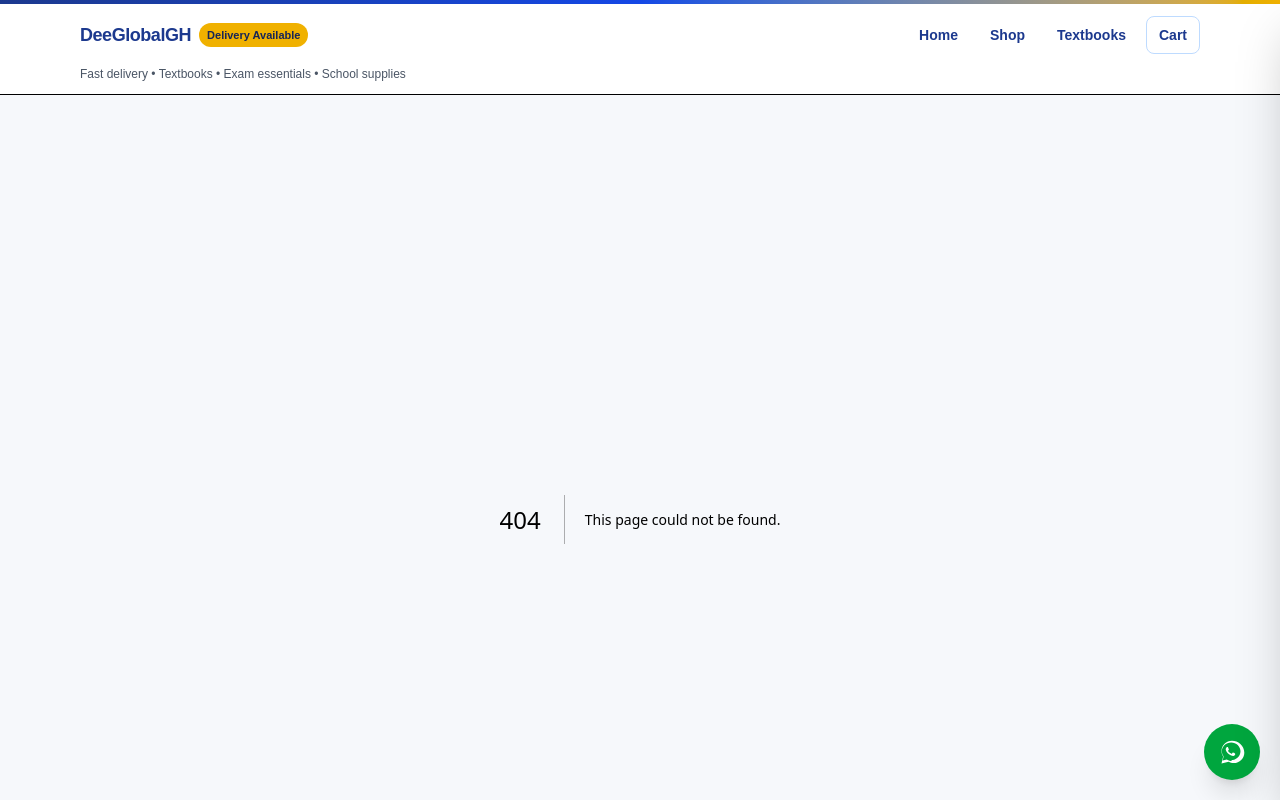
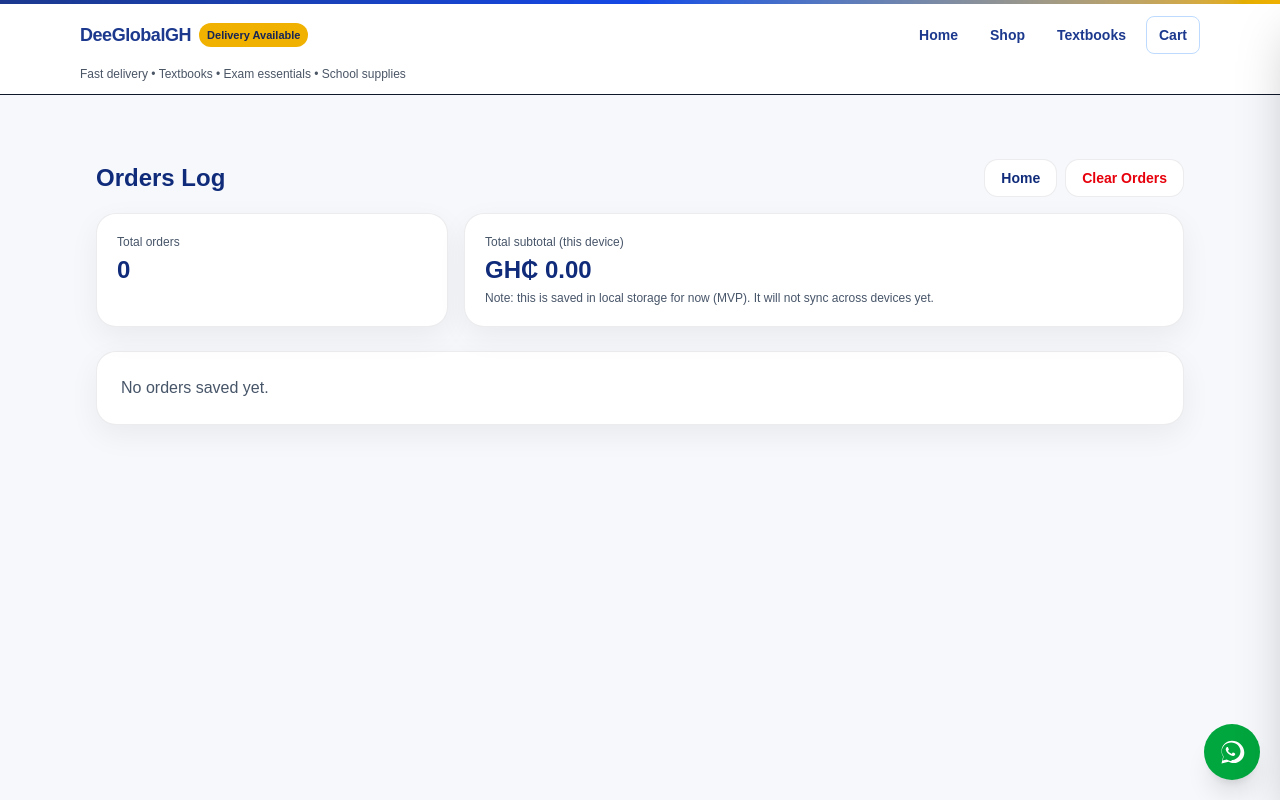
Before and after one commit to dlanquaye/deeglobalgh-website, a Next.js app: page /orders in a window 1280 px wide. Before the commit this address had no page. Shown: the top 800 px of the page. Built offline with nearby package versions, Linux system fonts and the light colour scheme.

Commit message:
Add Orders Log and save orders from checkout

```diff
--- a/app/checkout/page.tsx
+++ b/app/checkout/page.tsx
@@ -3,6 +3,7 @@
 import { useEffect, useMemo, useState } from "react";
 import Link from "next/link";
 import { useCart } from "@/app/context/CartContext";
+import { addOrder, generateOrderId } from "@/app/lib/orders";
 
 function formatMoney(amount: number) {
   return new Intl.NumberFormat("en-GH", {
@@ -59,7 +60,9 @@ function buildWhatsAppMessage(args: {
   lines.push("ORDER ITEMS");
 
   items.forEach((x, idx) => {
-    lines.push(`${idx + 1}. ${x.name}  x${x.qty}  (GH₵ ${formatMoney(x.price)})`);
+    lines.push(
+      `${idx + 1}. ${x.name}  x${x.qty}  (GH₵ ${formatMoney(x.price)})`
+    );
   });
 
   lines.push("");
@@ -96,8 +99,8 @@ export default function CheckoutPage() {
     if (!phone.trim()) setPhone(saved.phone || "");
     if (!location.trim()) setLocation(saved.location || "");
     if (!notes.trim()) setNotes(saved.notes || "");
+    if (saved.area) setArea(saved.area);
 
-    if (saved.area) setArea(saved.area);
     // eslint-disable-next-line react-hooks/exhaustive-deps
   }, []);
 
@@ -121,7 +124,7 @@ export default function CheckoutPage() {
     localStorage.setItem(CUSTOMER_PROFILE_KEY, JSON.stringify(profile));
   };
 
-  // ✅ This will allow callback page to show summary after Paystack payment
+  // ✅ Paystack snapshot for callback summary
   const savePaystackSnapshot = () => {
     const snapshot = {
       customer: {
@@ -144,11 +147,34 @@ export default function CheckoutPage() {
     localStorage.setItem(PAYSTACK_ORDER_SNAPSHOT_KEY, JSON.stringify(snapshot));
   };
 
+  // ✅ Save order record into Orders Log (local CRM)
+  const saveOrderRecord = (paymentMethod: "PAYSTACK" | "PAY_ON_DELIVERY") => {
+    addOrder({
+      id: generateOrderId(),
+      createdAt: new Date().toISOString(),
+      customer: {
+        fullName: fullName.trim(),
+        phone: phone.trim(),
+        area,
+        location: location.trim(),
+        notes: notes.trim(),
+      },
+      items: items.map((x) => ({
+        id: x.id,
+        name: x.name,
+        qty: x.qty,
+        price: x.price,
+      })),
+      subtotal,
+      paymentMethod,
+    });
+  };
+
   const placeOrder = () => {
     if (!canCheckout) return;
 
-    // ✅ Save customer for auto-fill next time
     saveCustomerProfile();
+    saveOrderRecord("PAY_ON_DELIVERY");
 
     const msg = buildWhatsAppMessage({
       name: fullName,
@@ -173,8 +199,8 @@ export default function CheckoutPage() {
   const payNowWithPaystack = async () => {
     if (!canCheckout) return;
 
-    // ✅ Save customer for auto-fill next time
     saveCustomerProfile();
+    saveOrderRecord("PAYSTACK");
 
     try {
       setPayError(null);
--- /dev/null
+++ b/app/lib/orders.ts
@@ -0,0 +1,71 @@
+export type OrderItem = {
+  id: string;
+  name: string;
+  qty: number;
+  price: number;
+};
+
+export type CustomerDetails = {
+  fullName: string;
+  phone: string;
+  area: string;
+  location: string;
+  notes?: string;
+};
+
+export type OrderPaymentMethod = "PAYSTACK" | "PAY_ON_DELIVERY";
+
+export type OrderRecord = {
+  id: string; // DG-YYYYMMDD-XXXX
+  createdAt: string;
+
+  customer: CustomerDetails;
+  items: OrderItem[];
+  subtotal: number;
+
+  paymentMethod: OrderPaymentMethod;
+
+  // Paystack
+  paystackReference?: string;
+  paystackStatus?: "success" | "failed" | "abandoned" | "unknown";
+};
+
+const ORDERS_KEY = "dg_orders_v1";
+
+function safeParse<T>(raw: string | null): T | null {
+  try {
+    return raw ? (JSON.parse(raw) as T) : null;
+  } catch {
+    return null;
+  }
+}
+
+export function generateOrderId(date = new Date()) {
+  const yyyy = date.getFullYear();
+  const mm = String(date.getMonth() + 1).padStart(2, "0");
+  const dd = String(date.getDate()).padStart(2, "0");
+
+  const rand = Math.floor(1000 + Math.random() * 9000); // 4 digits
+  return `DG-${yyyy}${mm}${dd}-${rand}`;
+}
+
+export function loadOrders(): OrderRecord[] {
+  if (typeof window === "undefined") return [];
+  const raw = safeParse<OrderRecord[]>(localStorage.getItem(ORDERS_KEY));
+  return Array.isArray(raw) ? raw : [];
+}
+
+export function saveOrders(orders: OrderRecord[]) {
+  if (typeof window === "undefined") return;
+  localStorage.setItem(ORDERS_KEY, JSON.stringify(orders));
+}
+
+export function addOrder(order: OrderRecord) {
+  const existing = loadOrders();
+  saveOrders([order, ...existing]); // newest first
+}
+
+export function clearOrders() {
+  if (typeof window === "undefined") return;
+  localStorage.removeItem(ORDERS_KEY);
+}
--- /dev/null
+++ b/app/orders/page.tsx
@@ -0,0 +1,161 @@
+"use client";
+
+import { useEffect, useMemo, useState } from "react";
+import Link from "next/link";
+import { clearOrders, loadOrders, type OrderRecord } from "@/app/lib/orders";
+
+function formatMoney(amount: number) {
+  return new Intl.NumberFormat("en-GH", {
+    minimumFractionDigits: 2,
+    maximumFractionDigits: 2,
+  }).format(amount);
+}
+
+export default function OrdersPage() {
+  const [orders, setOrders] = useState<OrderRecord[]>([]);
+
+  useEffect(() => {
+    setOrders(loadOrders());
+  }, []);
+
+  const totalOrders = orders.length;
+
+  const totalRevenue = useMemo(() => {
+    return orders.reduce((sum, o) => sum + (o.subtotal || 0), 0);
+  }, [orders]);
+
+  return (
+    <main className="mx-auto max-w-6xl px-4 py-10">
+      <div className="flex items-center justify-between gap-4">
+        <h1 className="text-2xl font-extrabold text-[color:var(--brand-blue)]">
+          Orders Log
+        </h1>
+
+        <div className="flex gap-2">
+          <Link
+            href="/"
+            className="btn-outline px-4 py-2 text-sm text-[color:var(--brand-blue)]"
+          >
+            Home
+          </Link>
+
+          <button
+            type="button"
+            onClick={() => {
+              const ok = confirm("Clear all saved orders on this device?");
+              if (!ok) return;
+              clearOrders();
+              setOrders([]);
+            }}
+            className="btn-outline px-4 py-2 text-sm text-red-600 border-red-200 hover:bg-red-50"
+          >
+            Clear Orders
+          </button>
+        </div>
+      </div>
+
+      <div className="mt-4 grid grid-cols-1 gap-4 sm:grid-cols-3">
+        <div className="card-brand p-5">
+          <div className="text-xs text-[color:var(--text-muted)]">Total orders</div>
+          <div className="mt-1 text-2xl font-extrabold text-[color:var(--brand-blue)]">
+            {totalOrders}
+          </div>
+        </div>
+
+        <div className="card-brand p-5 sm:col-span-2">
+          <div className="text-xs text-[color:var(--text-muted)]">
+            Total subtotal (this device)
+          </div>
+          <div className="mt-1 text-2xl font-extrabold text-[color:var(--brand-blue)]">
+            GH₵ {formatMoney(totalRevenue)}
+          </div>
+          <div className="mt-1 text-xs text-[color:var(--text-muted)]">
+            Note: this is saved in local storage for now (MVP). It will not sync
+            across devices yet.
+          </div>
+        </div>
+      </div>
+
+      <section className="mt-6 card-brand p-6">
+        {orders.length === 0 ? (
+          <div className="text-[color:var(--text-muted)]">
+            No orders saved yet.
+          </div>
+        ) : (
+          <div className="space-y-4">
+            {orders.map((o) => (
+              <div key={o.id} className="rounded-2xl border bg-white p-5">
+                <div className="flex flex-col gap-2 sm:flex-row sm:items-start sm:justify-between">
+                  <div>
+                    <div className="text-lg font-extrabold text-[color:var(--brand-blue)]">
+                      {o.id}
+                    </div>
+                    <div className="text-xs text-[color:var(--text-muted)]">
+                      {new Date(o.createdAt).toLocaleString()}
+                    </div>
+                  </div>
+
+                  <div className="text-sm font-extrabold text-[color:var(--brand-blue)]">
+                    GH₵ {formatMoney(o.subtotal)}
+                  </div>
+                </div>
+
+                <div className="mt-3 text-sm">
+                  <div>
+                    <b>Customer:</b> {o.customer?.fullName}
+                  </div>
+                  <div>
+                    <b>Phone:</b> {o.customer?.phone}
+                  </div>
+                  <div>
+                    <b>Area:</b> {o.customer?.area}
+                  </div>
+                  <div>
+                    <b>Location:</b> {o.customer?.location}
+                  </div>
+                </div>
+
+                <div className="mt-3 text-xs text-[color:var(--text-muted)]">
+                  <b>Payment:</b> {o.paymentMethod}
+                  {o.paystackReference ? (
+                    <>
+                      {" "}
+                      • <b>Ref:</b> {o.paystackReference}
+                    </>
+                  ) : null}
+                </div>
+
+                <div className="mt-4 border-t pt-3">
+                  <div className="text-sm font-bold text-[color:var(--text-main)]">
+                    Items
+                  </div>
+
+                  <div className="mt-2 space-y-2">
+                    {o.items.map((it) => (
+                      <div
+                        key={it.id}
+                        className="flex items-start justify-between gap-3 text-sm"
+                      >
+                        <div className="min-w-0">
+                          <div className="font-semibold text-[color:var(--text-main)] truncate">
+                            {it.name}
+                          </div>
+                          <div className="text-xs text-[color:var(--text-muted)]">
+                            Qty: {it.qty}
+                          </div>
+                        </div>
+                        <div className="font-extrabold text-[color:var(--brand-blue)]">
+                          GH₵ {formatMoney(it.price * it.qty)}
+                        </div>
+                      </div>
+                    ))}
+                  </div>
+                </div>
+              </div>
+            ))}
+          </div>
+        )}
+      </section>
+    </main>
+  );
+}
```
